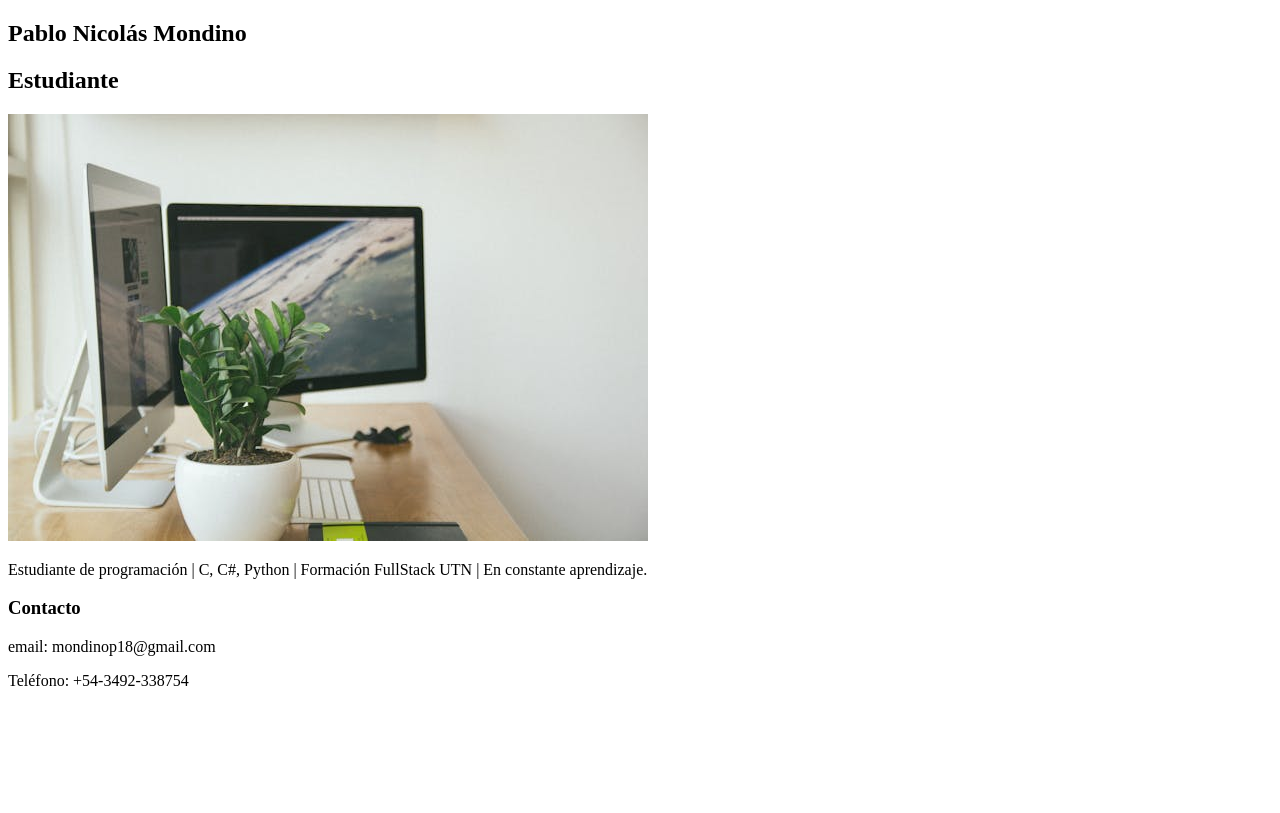
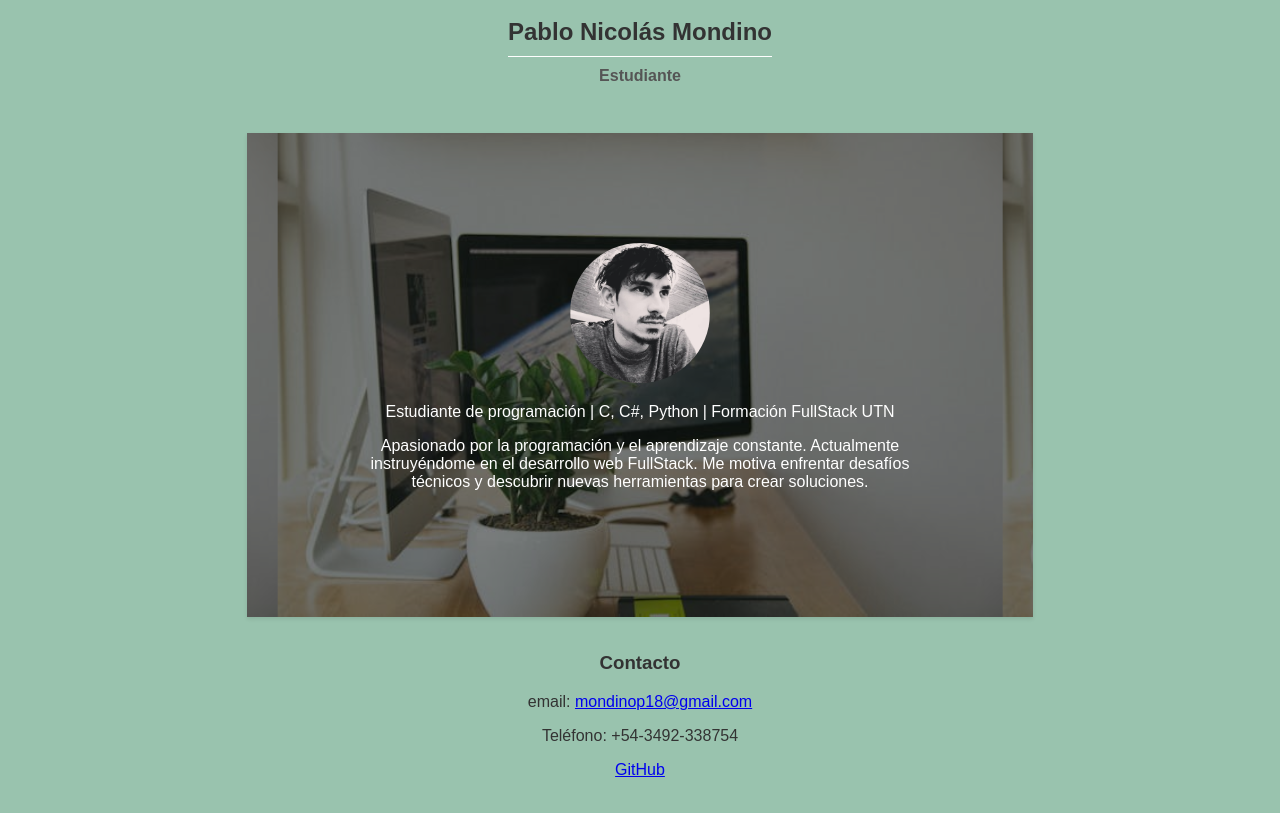
Before and after one commit to MondinoP18/Tarjeta-de-Presentacion, a plain HTML site: page index.html in a window 1280 px wide. Drawn offline with Linux system fonts and the light colour scheme.

Commit message:
estilizado con css

```diff
--- a/css/styles.css
+++ b/css/styles.css
@@ -0,0 +1,48 @@
+body{
+    background-color: #418f6888;
+    font-family: sans-serif;
+    color: #333;
+    text-align: center;
+    padding: 10px;
+}
+.header-content{
+    display: inline-block;
+    text-align: center;
+}
+.content img{
+    margin: 0;
+    width: 140px;
+    height: 140px;
+    border-radius: 50%;
+}
+
+.content{
+    align-items: center;
+    padding: 10px 20px;
+    box-shadow: 0 2px 4px rgba(0,0,0,0.1);
+    width: 60%;
+    margin: 35px auto;
+    background-image: url(../img/SetupFondo.jpg);
+    background-color: rgba(0,0,0,0.5);
+    background-blend-mode: darken;
+    background-size: contain;
+    background-position: center;
+    background-attachment: fixed;
+    color: #ffffff;
+}
+.content div{
+    text-align: center;
+    padding: 100px;
+}
+h1{
+    margin: 0;
+    font-size: 24px;
+    color: #333;
+    border-bottom: #ffffff solid 1px;
+    padding-bottom: 10px;
+}
+h2{
+    font-size: 16px;
+    color: #555;
+    margin-top: 10px;
+}
--- a/index.html
+++ b/index.html
@@ -8,23 +8,26 @@
 </head>
 <body>
     <header>
-        <section>
+        <section class="header-content">
             <h1>Pablo Nicolás Mondino</h1>
             <h2>Estudiante</h2>
         </section>
     </header>
     <main>
-        <section>
-            <img src="/img/SetupFondo.jpg" alt="Setup">
-            <p>Estudiante de programación | C, C#, Python | Formación FullStack UTN | En constante aprendizaje.</p>
+        <section class="content">
+            <div>
+                <img src="img/Foto Perfil.png" alt="">
+                <p class="descripcion">Estudiante de programación | C, C#, Python | Formación FullStack UTN</p>
+                <p class="descripcion">Apasionado por la programación y el aprendizaje constante. Actualmente instruyéndome en el desarrollo web FullStack. Me motiva enfrentar desafíos técnicos y descubrir nuevas herramientas para crear soluciones.</p>
+            </div>
         </section>
     </main>
     <footer>
         <Section>
             <h3>Contacto</h3>
-            <p>email: mondinop18@gmail.com</p>
+            <p>email: <a href="https://mail.google.com/mail/u/0/#inbox?compose=new">mondinop18@gmail.com</a></p>
             <p>Teléfono: +54-3492-338754</p>
-
+            <p><a href="https://github.com/MondinoP18">GitHub</a></p>
         </Section>
     </footer>
 </body>
```
Also changed, not shown: img/Foto Perfil.png (added).
